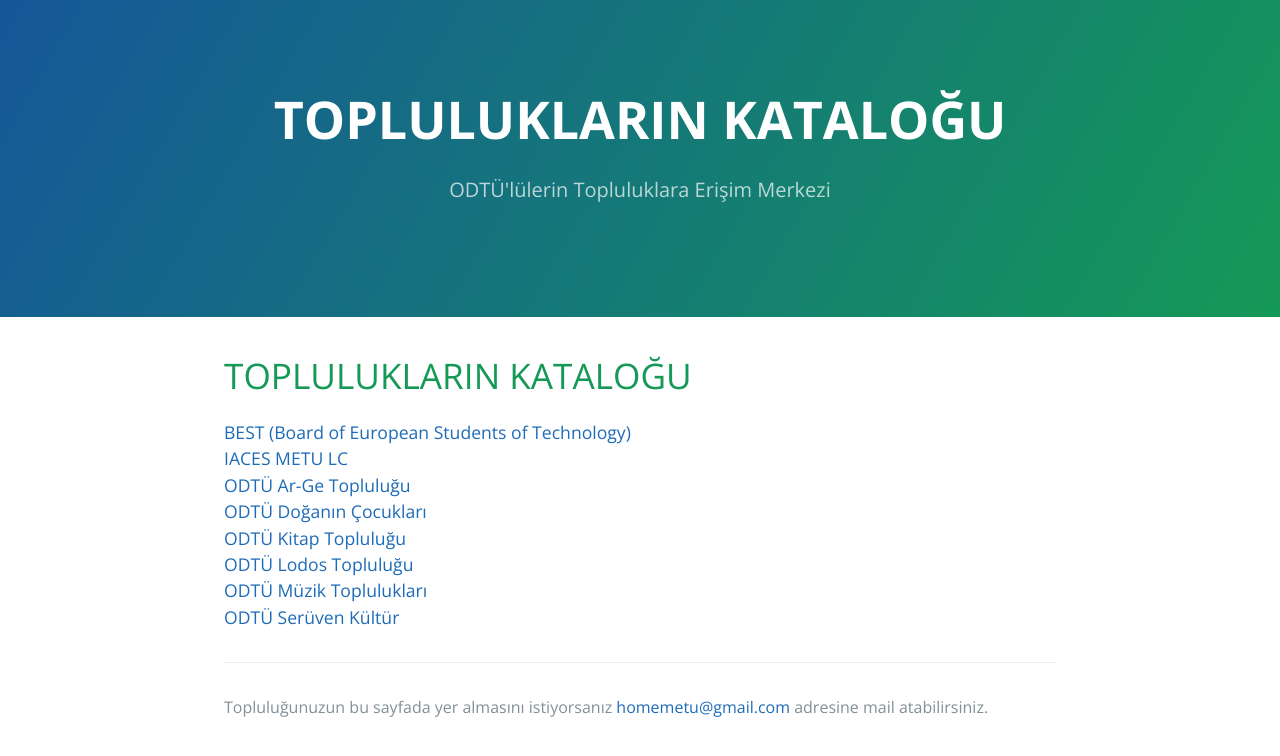
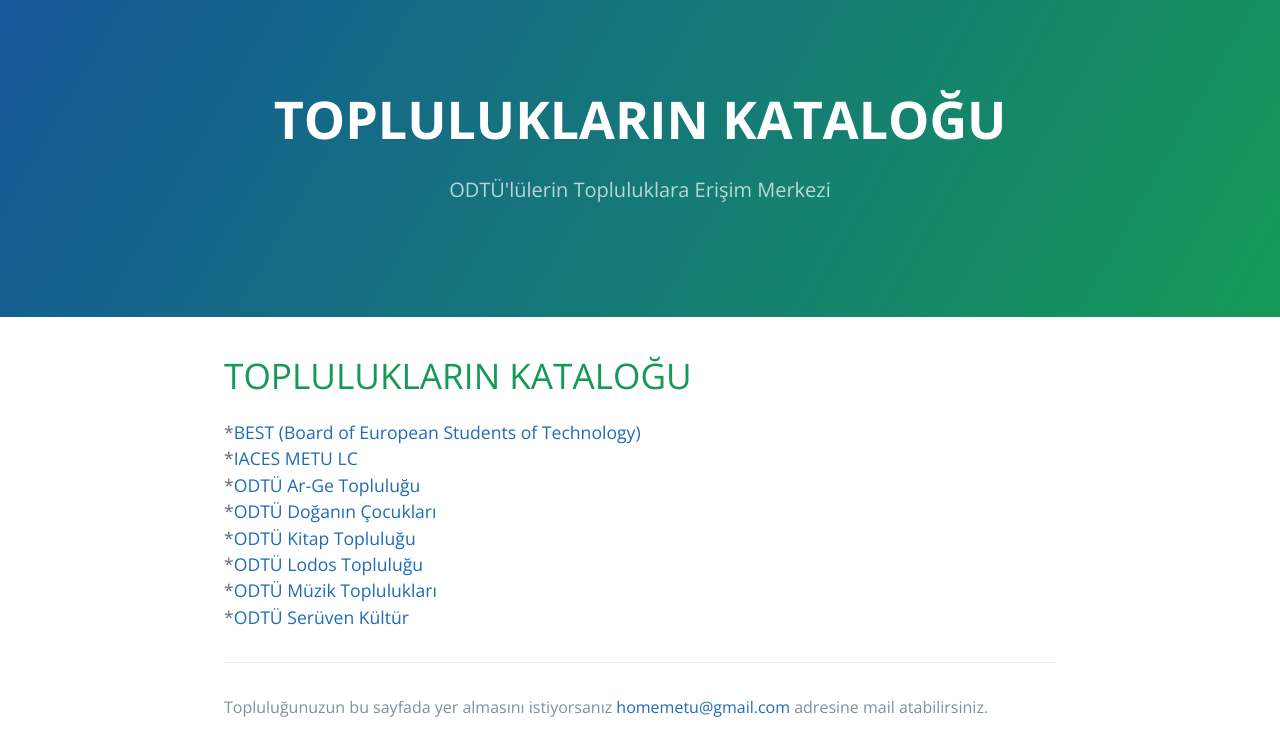
Before and after one commit to metuhome/METU-Topluluk-Katalog, a Jekyll site: the page built from index.md, in a window 1280 px wide. Shown: the top 756 px of the page. Built offline with Jekyll 4.4.1, drawn with Linux system fonts in a browser that asks for light colours; our own code applies the rules of GitHub Pages for plain Markdown files.

```diff
--- a/index.md
+++ b/index.md
@@ -1,9 +1,9 @@
 # TOPLULUKLARIN KATALOĞU
-[BEST (Board of European Students of Technology)](topluluklar/BEST.md)
-[IACES METU LC](topluluklar/IACES.md)
-[ODTÜ Ar-Ge Topluluğu](topluluklar/arge.md)
-[ODTÜ Doğanın Çocukları](topluluklar/wps.md)
-[ODTÜ Kitap Topluluğu](topluluklar/KİTAP.md)
-[ODTÜ Lodos Topluluğu](topluluklar/lodos.md)
-[ODTÜ Müzik Toplulukları](topluluklar/mt.md)
-[ODTÜ Serüven Kültür](topluluklar/serüven.md)
+*[BEST (Board of European Students of Technology)](topluluklar/BEST.md)
+*[IACES METU LC](topluluklar/IACES.md)
+*[ODTÜ Ar-Ge Topluluğu](topluluklar/arge.md)
+*[ODTÜ Doğanın Çocukları](topluluklar/wps.md)
+*[ODTÜ Kitap Topluluğu](topluluklar/KİTAP.md)
+*[ODTÜ Lodos Topluluğu](topluluklar/lodos.md)
+*[ODTÜ Müzik Toplulukları](topluluklar/mt.md)
+*[ODTÜ Serüven Kültür](topluluklar/serüven.md)
```
